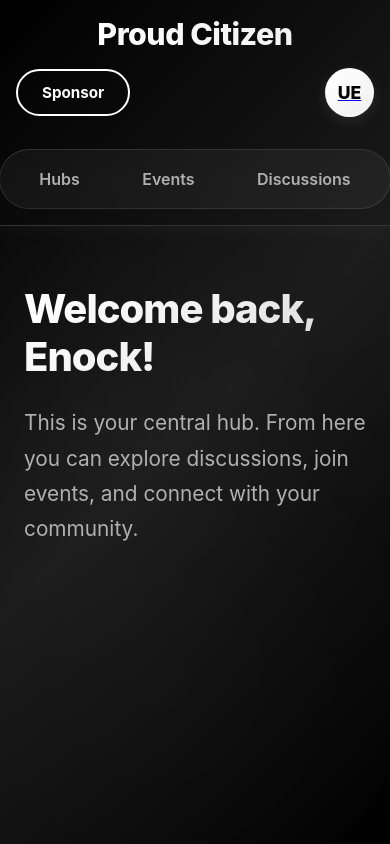
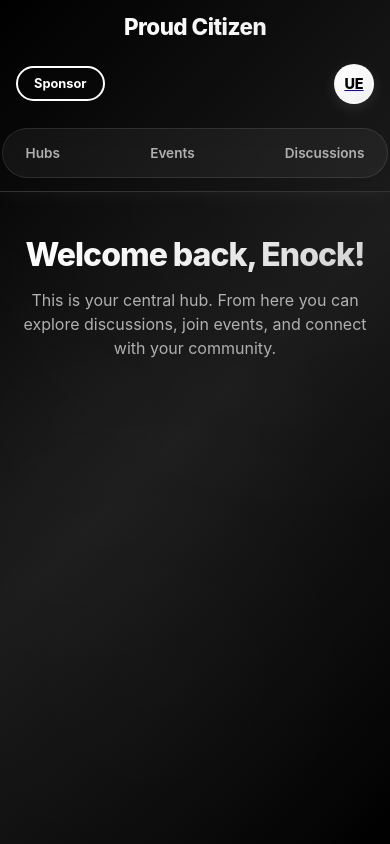
Before and after one commit to Euwamahoro/proud-citizen, a React (Vite) app in the folder frontend/: page /dashboard in a window 390 px wide. Built offline with nearby package versions, Linux system fonts and the light colour scheme; sample sign-in values are in the browser's storage.

Commit message:
ft: responsiveness of navbar and homepage

```diff
--- a/frontend/index.html
+++ b/frontend/index.html
@@ -2,7 +2,7 @@
 <html lang="en">
   <head>
     <meta charset="UTF-8" />
-    <link rel="icon" type="image/svg+xml" href="/vite.svg" />
+    <link rel="icon" />
     <meta name="viewport" content="width=device-width, initial-scale=1.0" />
     <title>Proud Citizen</title>
   </head>
--- a/frontend/src/Components/Styles/NavBar.css
+++ b/frontend/src/Components/Styles/NavBar.css
@@ -322,27 +322,126 @@ body {
   color: #888;
 }
 
-/* Responsive Design */
-@media (max-width: 768px) {
+/* ===============================
+   COMPREHENSIVE RESPONSIVE DESIGN
+   =============================== */
+
+/* Extra Large Screens (1440px and up) */
+@media (min-width: 1440px) {
   .navbar {
-    flex-direction: column;
-    padding: 1rem;
-    gap: 1rem;
+    padding: 1.2rem 4rem;
+  }
+
+  .content-area {
+    padding: 4rem 4rem;
+  }
+
+  .welcome-header {
+    font-size: 3.8rem;
+  }
+
+  .dashboard-widgets {
+    grid-template-columns: repeat(auto-fit, minmax(400px, 1fr));
+    gap: 2.5rem;
+  }
+}
+
+/* Large Screens (1024px - 1439px) */
+@media (max-width: 1439px) and (min-width: 1024px) {
+  .navbar {
+    padding: 1rem 3rem;
+  }
+
+  .content-area {
+    padding: 3rem 3rem;
+  }
+
+  .dashboard-widgets {
+    grid-template-columns: repeat(auto-fit, minmax(320px, 1fr));
+  }
+}
+
+/* Medium Screens / Tablets (768px - 1023px) */
+@media (max-width: 1023px) and (min-width: 768px) {
+  .navbar {
+    padding: 1rem 2rem;
   }
 
   .navbar-links {
-    order: 1;
+    gap: 1.8rem;
+    padding: 0.7rem 1.5rem;
+  }
+
+  .nav-link {
+    font-size: 0.95rem;
+    padding: 0.5rem 1rem;
+  }
+
+  .content-area {
+    padding: 2.5rem 2rem;
+  }
+
+  .welcome-header {
+    font-size: 2.8rem;
+  }
+
+  .welcome-text {
+    font-size: 1.2rem;
+  }
+
+  .dashboard-widgets {
+    grid-template-columns: repeat(auto-fit, minmax(280px, 1fr));
+    gap: 1.8rem;
+  }
+
+  .action-grid {
+    grid-template-columns: repeat(auto-fit, minmax(180px, 1fr));
+  }
+}
+
+/* Small Tablets / Large Phones (481px - 767px) */
+@media (max-width: 767px) and (min-width: 481px) {
+  .navbar {
+    flex-direction: column;
+    padding: 1rem 1.5rem;
+    gap: 1.2rem;
+  }
+
+  .navbar-logo {
+    font-size: 1.6rem;
+    text-align: center;
+  }
+
+  .navbar-links {
+    order: 2;
     width: 100%;
     justify-content: center;
-    padding: 0.6rem 1rem;
-    margin-top: 1rem;
-    border-top: 1px solid #333333;
-    gap: 1.5rem;
+    padding: 0.8rem 1.2rem;
+    gap: 1.2rem;
+    background: rgba(255, 255, 255, 0.08);
+    border-radius: 20px;
+  }
+
+  .nav-link {
+    font-size: 0.9rem;
+    padding: 0.5rem 0.8rem;
   }
 
   .navbar-profile-section {
+    order: 1;
     width: 100%;
     justify-content: space-between;
+  }
+
+  .sponsor-button {
+    padding: 0.6rem 1.2rem;
+    font-size: 0.9rem;
+  }
+
+  .profile-icon {
+    width: 40px;
+    height: 40px;
+    font-size: 1rem;
   }
 
   .content-area {
@@ -350,17 +449,285 @@ body {
   }
 
   .welcome-header {
-    font-size: 2.5rem;
+    font-size: 2.4rem;
+    text-align: center;
+    margin-bottom: 1.2rem;
+  }
+
+  .welcome-text {
+    font-size: 1.1rem;
+    text-align: center;
+    margin: 0 auto 2rem;
   }
 
   .dashboard-widgets {
     grid-template-columns: 1fr;
     gap: 1.5rem;
+    margin-top: 2.5rem;
+  }
+
+  .widget-card {
+    padding: 1.5rem;
+  }
+
+  .action-grid {
+    grid-template-columns: 1fr;
+    gap: 1.2rem;
     margin-top: 2rem;
+  }
+
+  .action-card {
+    padding: 1.5rem;
+  }
+}
+
+/* Mobile Phones (320px - 480px) */
+@media (max-width: 480px) {
+  .navbar {
+    flex-direction: column;
+    padding: 0.8rem 1rem;
+    gap: 1rem;
+  }
+
+  .navbar-logo {
+    font-size: 1.4rem;
+    text-align: center;
+    margin-bottom: 0.5rem;
+  }
+
+  .navbar-links {
+    order: 2;
+    width: 100%;
+    justify-content: space-between;
+    padding: 0.6rem 0.8rem;
+    gap: 0.8rem;
+    overflow-x: auto;
+    -webkit-overflow-scrolling: touch;
+  }
+
+  .nav-link {
+    font-size: 0.85rem;
+    padding: 0.4rem 0.6rem;
+    white-space: nowrap;
+    min-width: fit-content;
+  }
+
+  .navbar-profile-section {
+    order: 1;
+    width: 100%;
+    justify-content: space-between;
+    padding-bottom: 0.5rem;
+  }
+
+  .sponsor-button {
+    padding: 0.5rem 1rem;
+    font-size: 0.8rem;
+    border-radius: 20px;
+  }
+
+  .profile-icon {
+    width: 36px;
+    height: 36px;
+    font-size: 0.9rem;
+  }
+
+  .content-area {
+    padding: 1.5rem 1rem;
+  }
+
+  .welcome-header {
+    font-size: 2rem;
+    text-align: center;
+    margin-bottom: 1rem;
+    line-height: 1.1;
+  }
+
+  .welcome-text {
+    font-size: 1rem;
+    text-align: center;
+    margin: 0 auto 1.5rem;
+    line-height: 1.5;
+  }
+
+  .dashboard-widgets {
+    grid-template-columns: 1fr;
+    gap: 1.2rem;
+    margin-top: 2rem;
+  }
+
+  .widget-card {
+    padding: 1.2rem;
+    border-radius: 12px;
+  }
+
+  .widget-title {
+    font-size: 1.2rem;
+  }
+
+  .widget-content {
+    font-size: 0.9rem;
   }
 
   .action-grid {
     grid-template-columns: 1fr;
     gap: 1rem;
+    margin-top: 1.5rem;
+  }
+
+  .action-card {
+    padding: 1.2rem;
+  }
+
+  .action-icon {
+    width: 40px;
+    height: 40px;
+    font-size: 1.2rem;
+  }
+
+  .action-title {
+    font-size: 0.95rem;
+  }
+
+  .action-description {
+    font-size: 0.8rem;
   }
 }
+
+/* Extra Small Phones (below 320px) */
+@media (max-width: 319px) {
+  .navbar {
+    padding: 0.6rem 0.8rem;
+  }
+
+  .navbar-logo {
+    font-size: 1.2rem;
+  }
+
+  .navbar-links {
+    padding: 0.5rem 0.6rem;
+    gap: 0.6rem;
+  }
+
+  .nav-link {
+    font-size: 0.8rem;
+    padding: 0.3rem 0.5rem;
+  }
+
+  .sponsor-button {
+    padding: 0.4rem 0.8rem;
+    font-size: 0.75rem;
+  }
+
+  .profile-icon {
+    width: 32px;
+    height: 32px;
+    font-size: 0.8rem;
+  }
+
+  .content-area {
+    padding: 1rem 0.8rem;
+  }
+
+  .welcome-header {
+    font-size: 1.8rem;
+  }
+
+  .welcome-text {
+    font-size: 0.95rem;
+  }
+
+  .widget-card {
+    padding: 1rem;
+  }
+
+  .action-card {
+    padding: 1rem;
+  }
+}
+
+/* Landscape Orientation Adjustments */
+@media (max-width: 767px) and (orientation: landscape) {
+  .navbar {
+    flex-direction: row;
+    padding: 0.8rem 1.5rem;
+  }
+
+  .navbar-links {
+    order: 0;
+    width: auto;
+    gap: 1rem;
+    margin-top: 0;
+  }
+
+  .navbar-profile-section {
+    order: 2;
+    width: auto;
+  }
+
+  .welcome-header {
+    font-size: 2rem;
+    margin-bottom: 0.8rem;
+  }
+
+  .content-area {
+    padding: 1.5rem;
+  }
+}
+
+/* High DPI / Retina Display Adjustments */
+@media (-webkit-min-device-pixel-ratio: 2), (min-resolution: 192dpi) {
+  .navbar {
+    border-bottom-width: 0.5px;
+  }
+
+  .widget-card {
+    border-width: 0.5px;
+  }
+
+  .action-card {
+    border-width: 0.5px;
+  }
+}
+
+/* Touch Device Improvements */
+@media (hover: none) and (pointer: coarse) {
+  .nav-link:hover,
+  .sponsor-button:hover,
+  .profile-link:hover .profile-icon,
+  .widget-card:hover,
+  .action-card:hover {
+    transform: none;
+  }
+
+  .nav-link:active {
+    background: rgba(255, 255, 255, 0.15);
+    transform: scale(0.98);
+  }
+
+  .sponsor-button:active {
+    transform: scale(0.95);
+  }
+
+  .profile-icon:active {
+    transform: scale(0.9);
+  }
+
+  .widget-card:active,
+  .action-card:active {
+    transform: scale(0.98);
+  }
+}
+
+/* Accessibility - Reduced Motion */
+@media (prefers-reduced-motion: reduce) {
+  * {
+    animation-duration: 0.01ms !important;
+    animation-iteration-count: 1 !important;
+    transition-duration: 0.01ms !important;
+    scroll-behavior: auto !important;
+  }
+
+  .dashboard-container::before {
+    display: none;
+  }
+}
```
